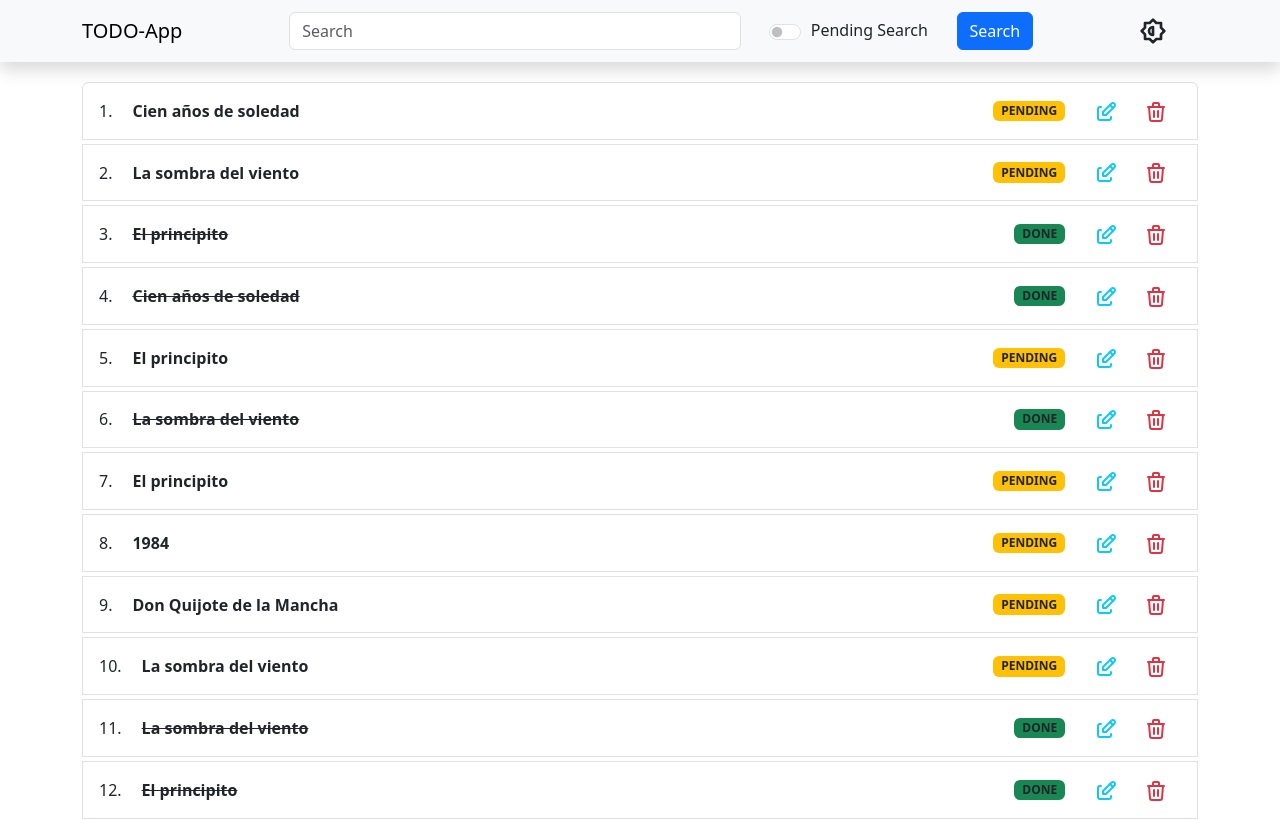
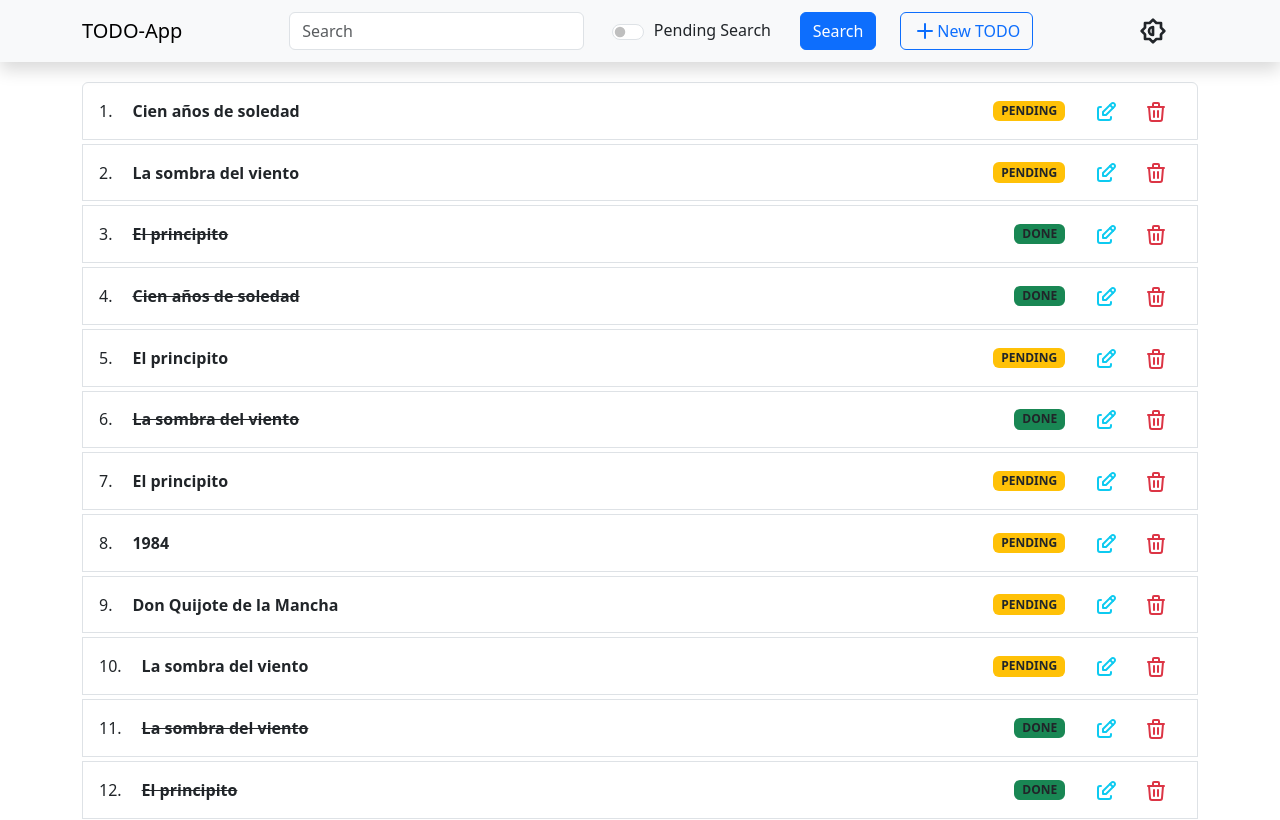
Before and after one commit to DIOLINK/challenge-invgate, a React (Vite) app: page / in a window 1280 px wide. Shown: the top 820 px of the page. Built offline with nearby package versions, Linux system fonts and the light colour scheme.

Commit message:
add: Button AddItem

```diff
--- a/src/components/Layout/Navbar/Search.tsx
+++ b/src/components/Layout/Navbar/Search.tsx
@@ -1,5 +1,5 @@
-import { Button, Col, Form, Row } from 'react-bootstrap';
-
+import { AddItem } from '@/components';
+import { Col, Form, Row } from 'react-bootstrap';
 export const Search = () => {
   return (
     <Col md={8}>
@@ -20,9 +20,8 @@ export const Search = () => {
               className="d-flex align-items-center justify-content-around pointer"
             />
           </Col>
-          <Col xs="auto">
-            <Button type="submit">Search</Button>
-          </Col>
+          <AddItem variant="primary" btnTitle="Search" iconStart={null} />
+          <AddItem />
         </Row>
       </Form>
     </Col>
--- a/src/components/Layout/Navbar/index.tsx
+++ b/src/components/Layout/Navbar/index.tsx
@@ -1,8 +1,8 @@
 import { ROUTES } from '@/routers/routes';
+
 import { Container, Navbar } from 'react-bootstrap';
 import { Menu } from './Menu';
 import { Search } from './Search';
-
 function NavBar() {
   return (
     <Navbar sticky="top" expand="lg" className="bg-body-tertiary shadow mb-3">
--- /dev/null
+++ b/src/components/TodoList/AddItem.tsx
@@ -0,0 +1,26 @@
+import { IconPlus } from '@tabler/icons-react';
+import { Button, ButtonProps, Col } from 'react-bootstrap';
+
+interface AddItemProps extends ButtonProps {
+  btnTitle?: string;
+  iconStart?: JSX.Element | null;
+}
+export const AddItem = ({
+  btnTitle = 'New TODO',
+  iconStart = <IconPlus stroke={2} size={24} />,
+  ...props
+}: AddItemProps) => {
+  return (
+    <Col xs="auto">
+      <Button
+        variant="outline-primary"
+        className="d-flex align-items-center "
+        title={btnTitle}
+        {...props}
+      >
+        {iconStart && iconStart}
+        {btnTitle}
+      </Button>
+    </Col>
+  );
+};
--- a/src/components/index.ts
+++ b/src/components/index.ts
@@ -1,3 +1,5 @@
 import { Layout } from './Layout';
+import { TodoList } from './TodoList';
+import { AddItem } from './TodoList/AddItem';
 
-export { Layout };
+export { AddItem, Layout, TodoList };
--- a/src/index.css
+++ b/src/index.css
@@ -13,6 +13,9 @@ body {
 }
 .pl-3 {
   padding-left: 1rem;
+}
+.g-2 {
+  gap: 1rem;
 }
 .pointer {
   cursor: pointer;
--- a/src/views/Home/index.tsx
+++ b/src/views/Home/index.tsx
@@ -1,5 +1,4 @@
-import { Layout } from '@/components';
-import { TodoList } from '@/components/TodoList';
+import { Layout, TodoList } from '@/components';
 
 export const HomePage = () => {
   return (
```
